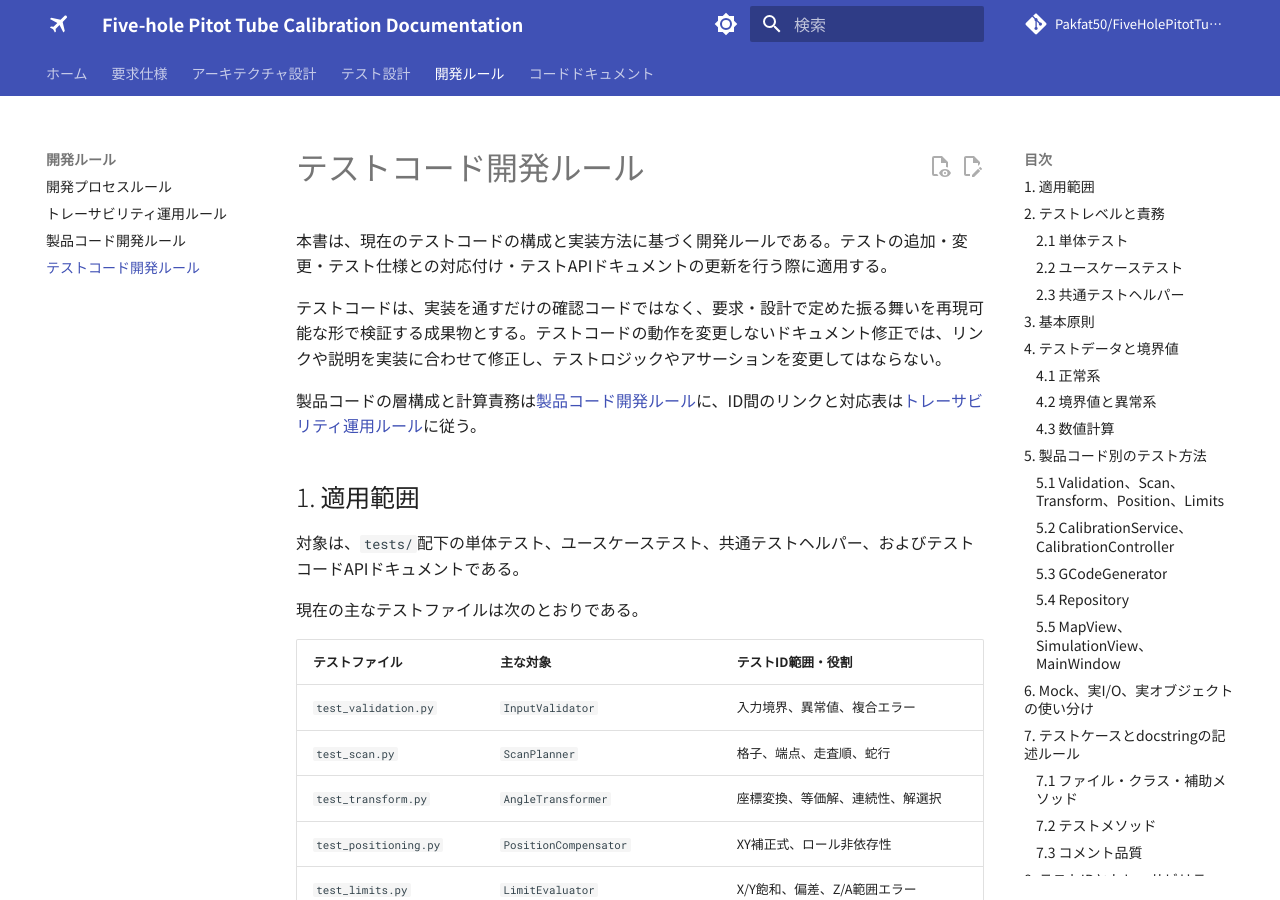
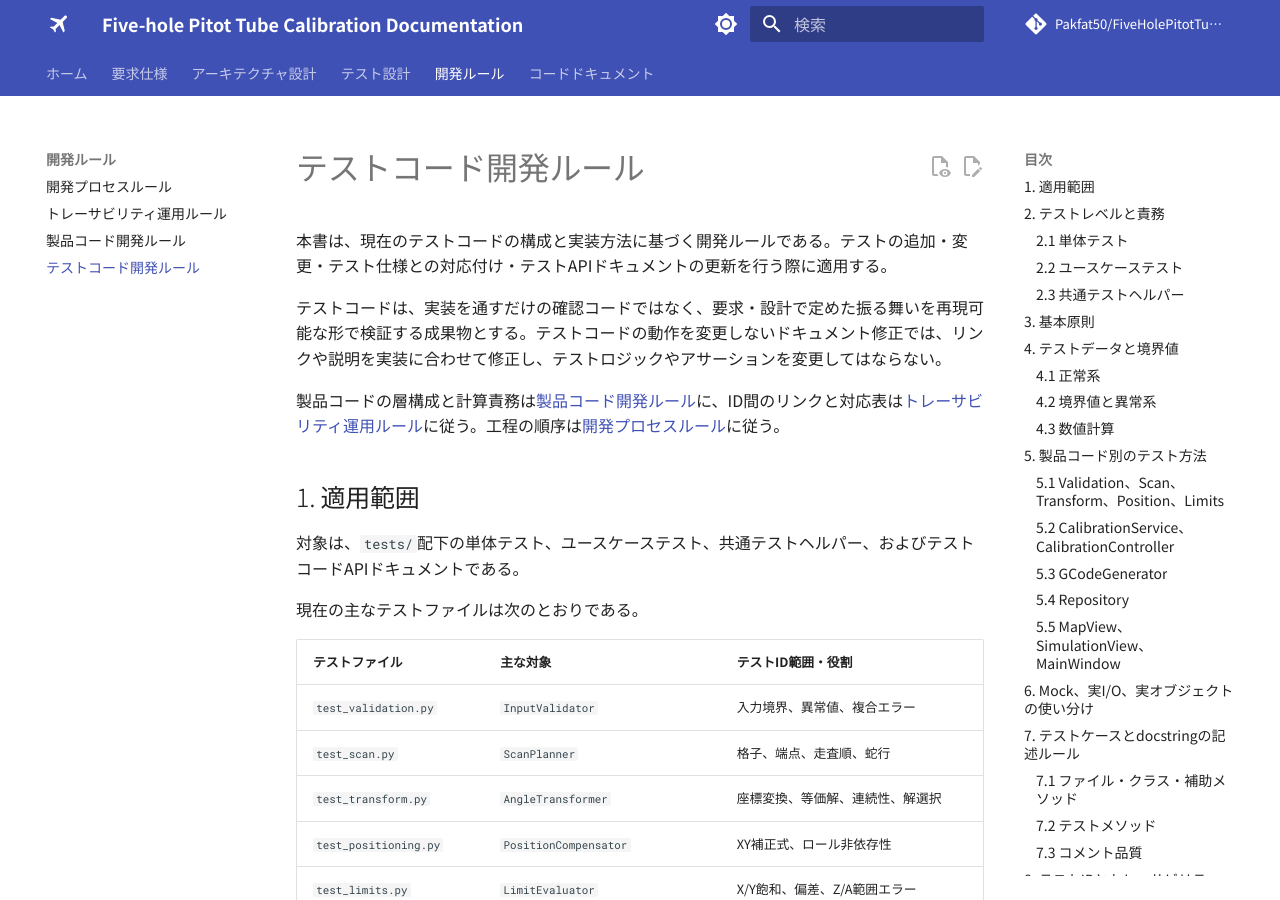
Before and after one commit to Pakfat50/FiveHolePitotTubeCalibration, an MkDocs documentation site: the page built from docs/test_doxygen_guideline.md, in a window 1280 px wide and 900 px high. Built offline with MkDocs 1.6.1 and Material for MkDocs 9.7.7, drawn with Linux system fonts in a browser that asks for light colours; comment, search, counter and statistics services are not loaded.

Commit message:
docs: link test code rules to development process

```diff
--- a/docs/test_doxygen_guideline.md
+++ b/docs/test_doxygen_guideline.md
@@ -4,7 +4,7 @@
 
 テストコードは、実装を通すだけの確認コードではなく、要求・設計で定めた振る舞いを再現可能な形で検証する成果物とする。テストコードの動作を変更しないドキュメント修正では、リンクや説明を実装に合わせて修正し、テストロジックやアサーションを変更してはならない。
 
-製品コードの層構成と計算責務は[製品コード開発ルール](product_code_guideline.md)に、ID間のリンクと対応表は[トレーサビリティ運用ルール](traceability_rules.md)に従う。
+製品コードの層構成と計算責務は[製品コード開発ルール](product_code_guideline.md)に、ID間のリンクと対応表は[トレーサビリティ運用ルール](traceability_rules.md)に従う。工程の順序は[開発プロセスルール](development_process_guideline.md)に従う。
 
 ## 1. 適用範囲
 
```
